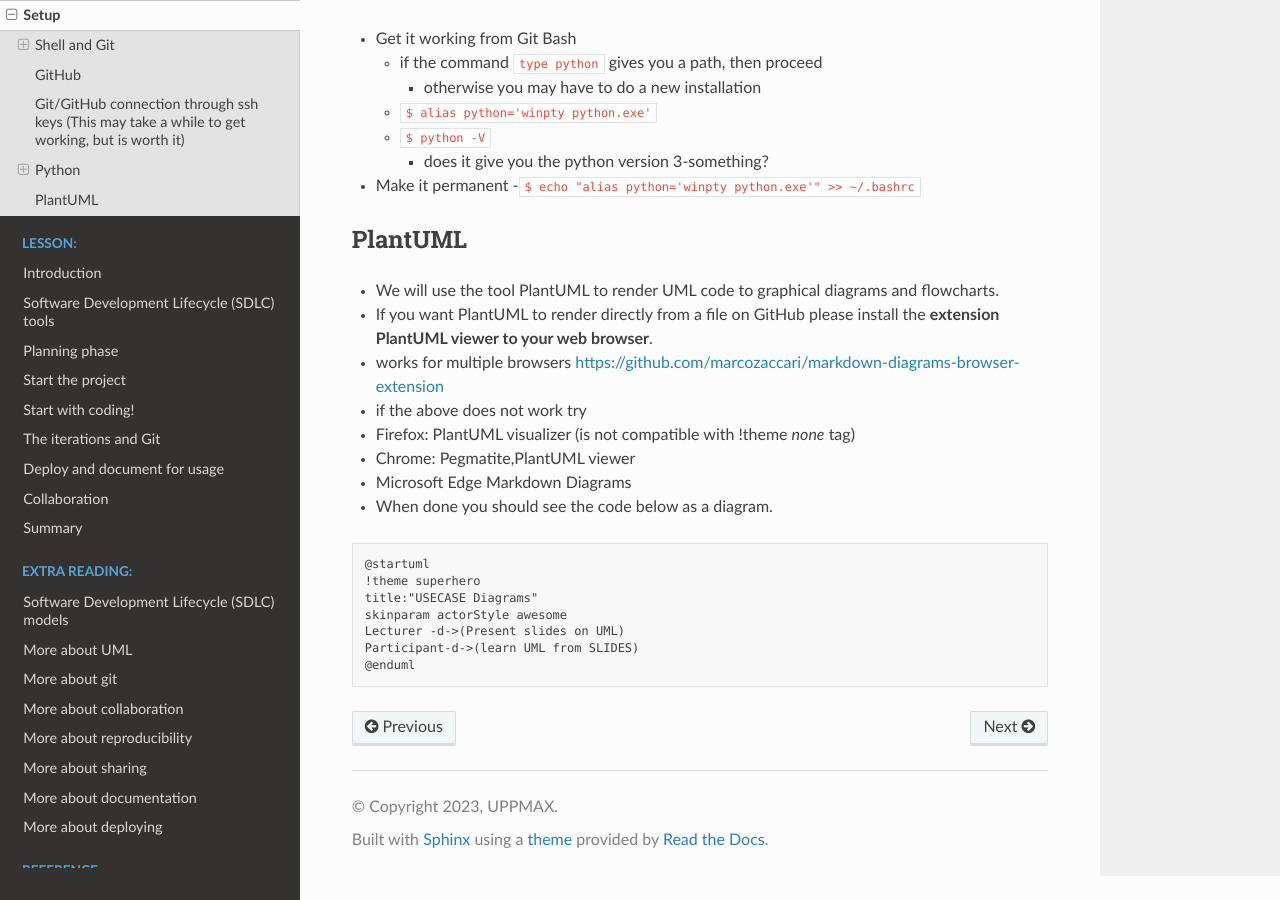
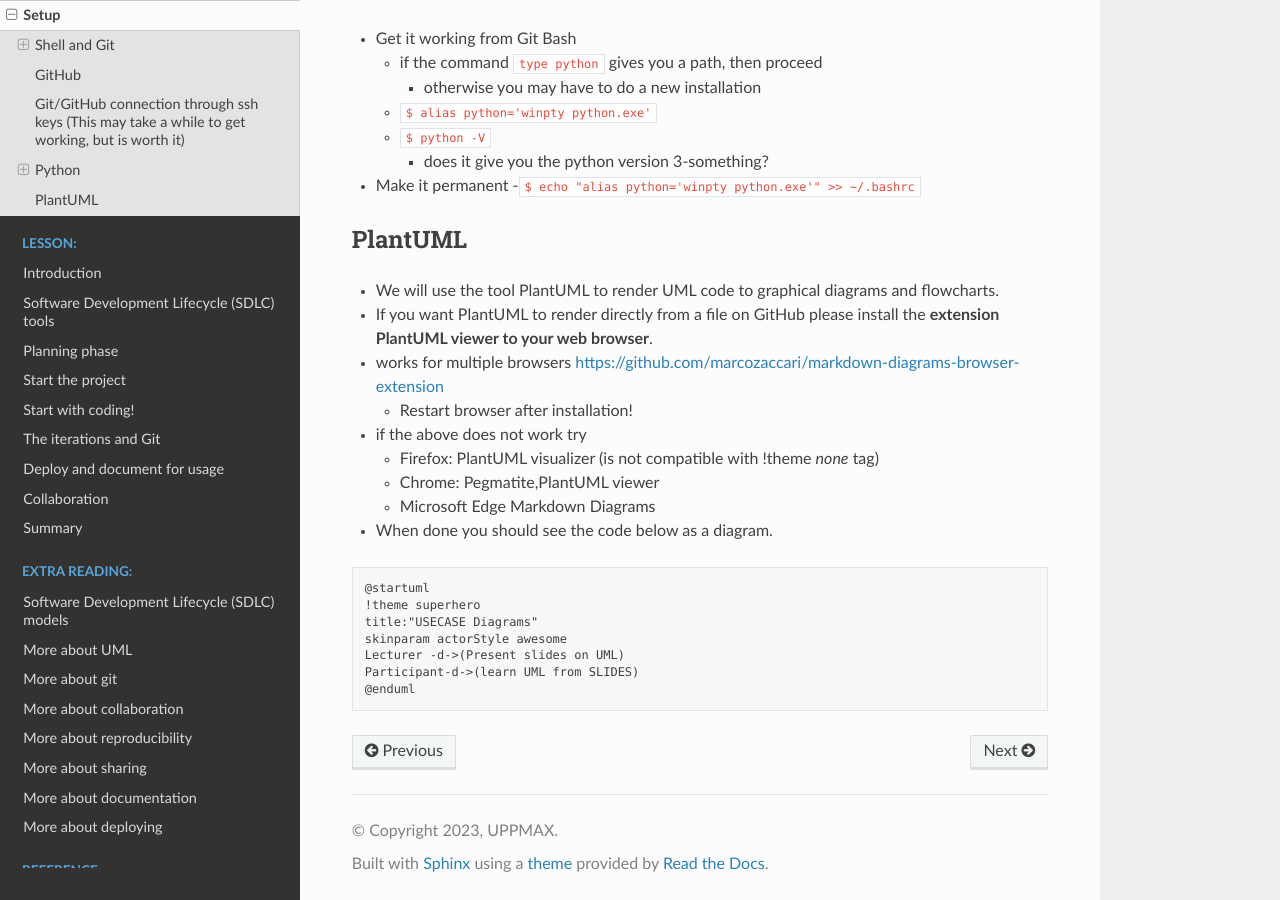
Before and after one commit to UPPMAX/programming_formalisms_intro, a Sphinx documentation site: the page built from doc/setup.md, in a window 1280 px wide and 900 px high, scrolled down 2179 px. Built offline with Sphinx 7.4.7 and the Read the Docs theme 2.0.0, drawn with Linux system fonts in a browser that asks for light colours; pages that are not in the unit, such as notebooks, are missing from menus.

Commit message:
Update setup.md

````diff
--- a/doc/setup.md
+++ b/doc/setup.md
@@ -87,10 +87,11 @@ ssh-add ~/.ssh/id_ed25519
 - We will use the tool PlantUML to render UML code to graphical diagrams and flowcharts.
 - If you want PlantUML to render directly from a file on GitHub please install the **extension PlantUML viewer to your web browser**.
 - works for multiple browsers [https://github.com/marcozaccari/markdown-diagrams-browser-extension](https://github.com/marcozaccari/markdown-diagrams-browser-extension)
+   - Restart browser after installation!
 -  if the above does not work try
-  - Firefox: PlantUML visualizer (is not compatible with !theme _none_ tag)
-  - Chrome: Pegmatite,PlantUML viewer
-  - Microsoft Edge Markdown Diagrams
+   - Firefox: PlantUML visualizer (is not compatible with !theme _none_ tag)
+   - Chrome: Pegmatite,PlantUML viewer
+   - Microsoft Edge Markdown Diagrams
 - When done you should see the code below as a diagram.
 
 ```plantuml
````
